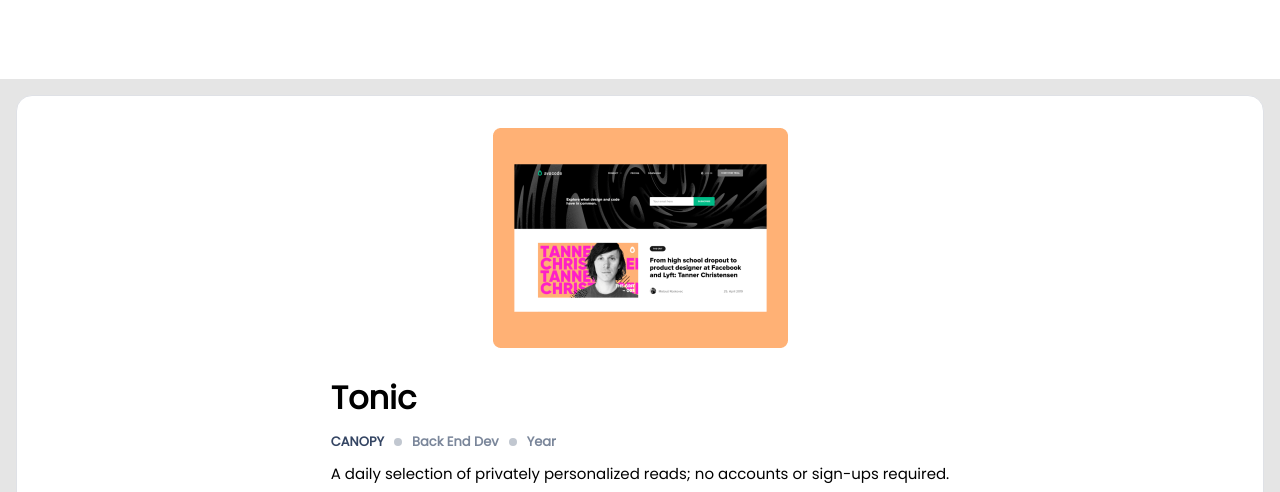
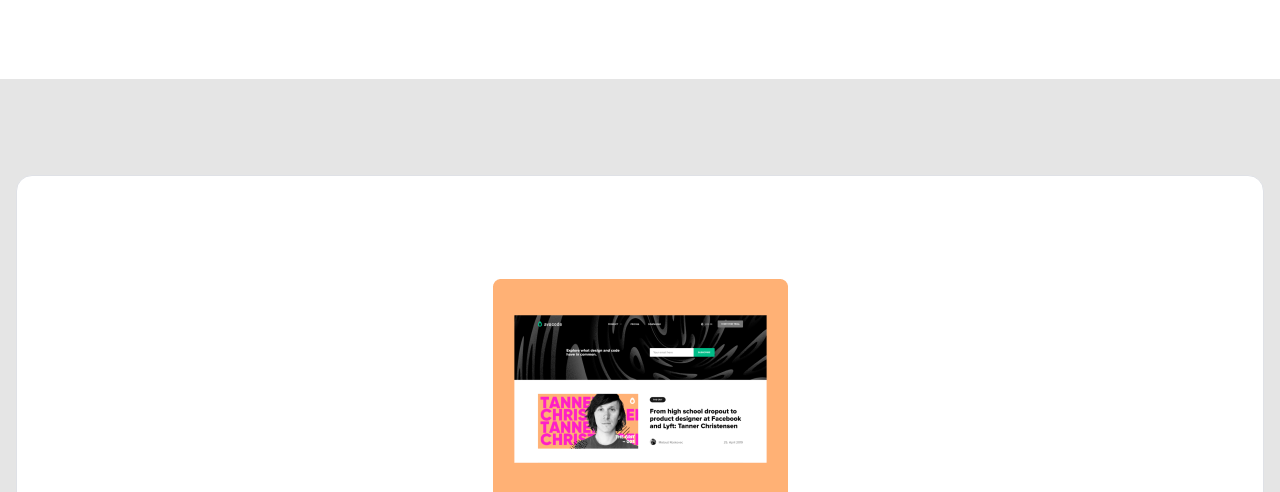
Before and after one commit to RichardChileya/MobileSkeleton, a website: page index.html in a window 1280 px wide. Shown: the part 601-1093 px from the top of the page. Drawn offline with Linux system fonts and the light colour scheme; files whose address does not match are found by name.

Commit message:
change container height

```diff
--- a/styles.css
+++ b/styles.css
@@ -7,6 +7,10 @@
   display: grid;
   flex-direction: column;
   background: #e5e5e5;
+  justify-content: center;
+  flex-direction: column;
+  row-gap: 80px;
+
 }
 
 .header {
@@ -81,8 +85,8 @@ body {
 }
 
 .work-section {
-  min-width: 75%;
-  min-height: 90%;
+  min-height: 80vh;
+  min-width: fit-content;
   display: flex;
   box-sizing: border-box;
   border: 1px solid #dfe1e6;
```
